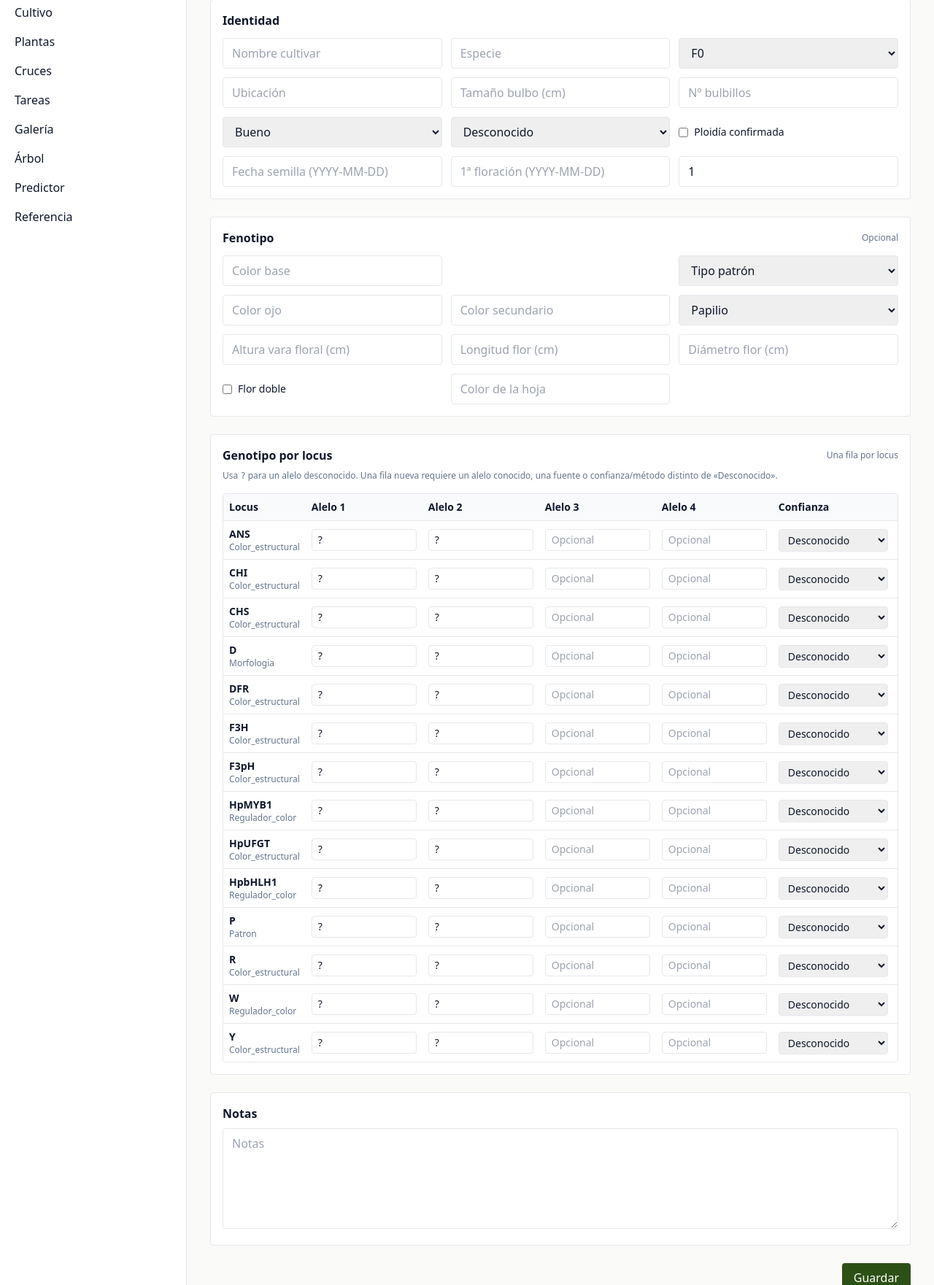
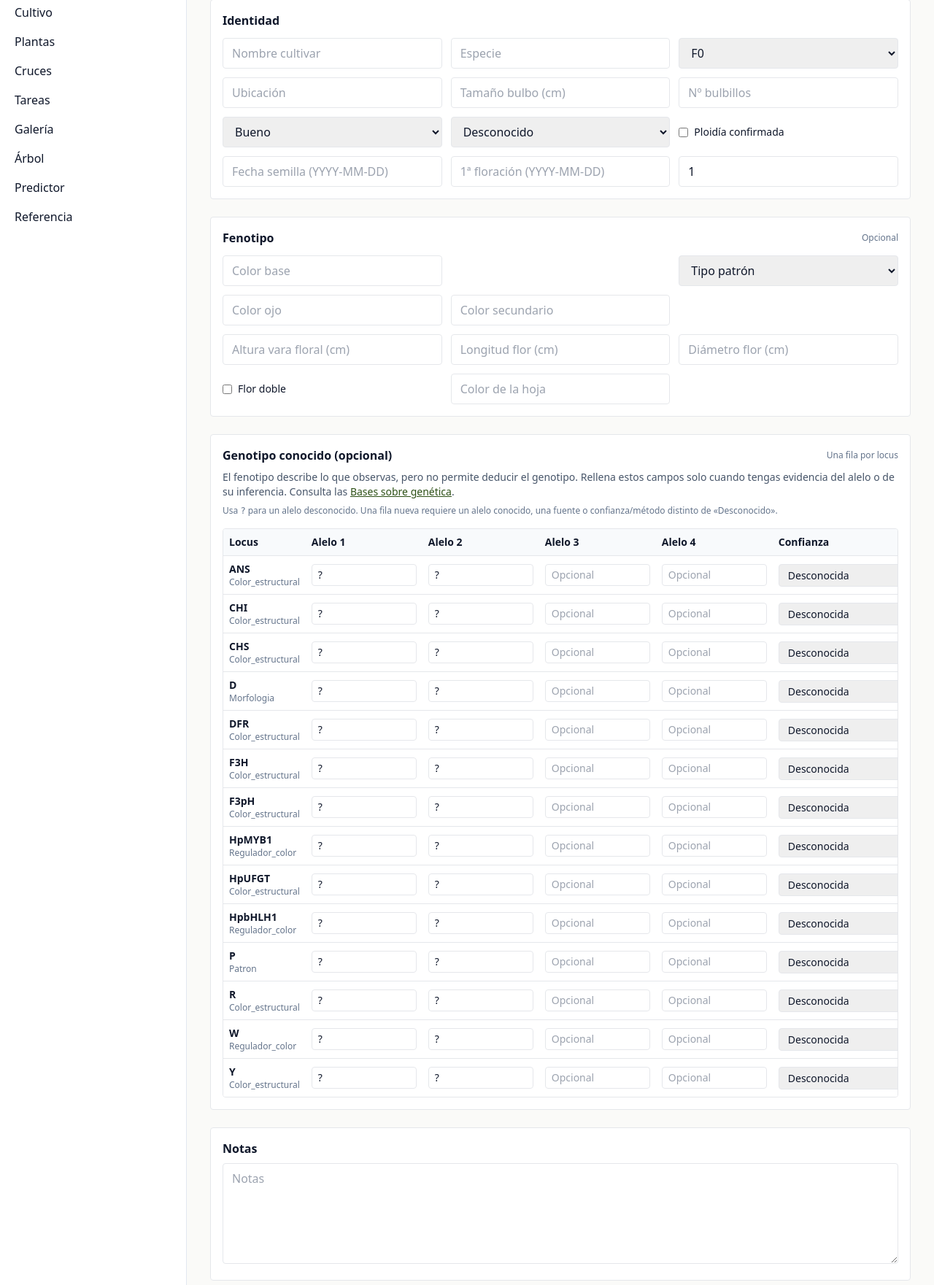
Before and after one commit to BaldoTab/natura_hippeastrum, a FastAPI app: page /plantas/new in a window 1280 px wide. Shown: the part 127-1888 px from the top of the page at 73% size. Run offline with FastAPI, Linux system fonts and the light colour scheme; some libraries are stand-ins or nearby versions.

Commit message:
fix genetics

```diff
--- a/main.py
+++ b/main.py
@@ -374,6 +374,7 @@ def plantas_new(request: Request, db: Session = Depends(get_db)):
             "papilio_opts": [pp.value for pp in PapilioEnum],
             "confianzas": [c.value for c in ConfianzaGenotipoEnum],
             "metodos": [m.value for m in MetodoInferenciaEnum],
+            "labels": _plant_labels(),
         },
     )
 
@@ -406,6 +407,12 @@ async def plantas_new_post(
     fen_color_hojas: str | None = Form(default=None),
     db: Session = Depends(get_db),
 ):
+    fen_patron_papilio = (
+        fen_patron_papilio
+        if fen_tipo_patron == TipoPatronEnum.Papilio.value
+        and fen_patron_papilio in {PapilioEnum.Si.value, PapilioEnum.Parcial.value}
+        else None
+    )
     genotipos = await _parse_genotipos_form(request, db, {})
     planta = crud.create_planta(
         db,
@@ -487,6 +494,7 @@ def plantas_detail(planta_id: int, request: Request, db: Session = Depends(get_d
             "fotos": fotos,
             "foto_principal": foto_principal,
             "etapas": [e.value for e in EtapaFotoEnum],
+            "labels": _plant_labels(),
         },
     )
 
@@ -521,6 +529,7 @@ def plantas_edit(planta_id: int, request: Request, db: Session = Depends(get_db)
             "papilio_opts": [pp.value for pp in PapilioEnum],
             "confianzas": [c.value for c in ConfianzaGenotipoEnum],
             "metodos": [m.value for m in MetodoInferenciaEnum],
+            "labels": _plant_labels(),
         },
     )
 
@@ -558,6 +567,12 @@ async def plantas_edit_post(
     if not planta:
         return RedirectResponse(url="/plantas", status_code=303)
 
+    fen_patron_papilio = (
+        fen_patron_papilio
+        if fen_tipo_patron == TipoPatronEnum.Papilio.value
+        and fen_patron_papilio in {PapilioEnum.Si.value, PapilioEnum.Parcial.value}
+        else None
+    )
     existing = {row.locus_id: row for row in crud.list_genotipos_planta(db, planta_id)}
     genotipos = await _parse_genotipos_form(request, db, existing)
     crud.update_planta(
@@ -880,6 +895,32 @@ def predictor(request: Request):
     )
 
 
+def _plant_labels() -> dict:
+    return {
+        "confianzas": {
+            ConfianzaGenotipoEnum.Confirmado_lab.value: "Confirmado en laboratorio",
+            ConfianzaGenotipoEnum.Alta_observacion.value: "Alta por observación",
+            ConfianzaGenotipoEnum.Media_inferido.value: "Media por inferencia",
+            ConfianzaGenotipoEnum.Baja_visual.value: "Baja por observación visual",
+            ConfianzaGenotipoEnum.Desconocido.value: "Desconocida",
+        },
+        "metodos": {
+            MetodoInferenciaEnum.Citometria_flujo.value: "Citometría de flujo",
+            MetodoInferenciaEnum.Observacion_fenotipo.value: "Observación del fenotipo",
+            MetodoInferenciaEnum.Resultado_cruce_F1.value: "Resultado de cruce F1",
+            MetodoInferenciaEnum.Segregacion_F2.value: "Segregación F2",
+            MetodoInferenciaEnum.Chi_cuadrado.value: "Chi-cuadrado",
+            MetodoInferenciaEnum.Comparacion_parental.value: "Comparación parental",
+            MetodoInferenciaEnum.Desconocido.value: "Desconocido",
+        },
+        "papilio": {
+            PapilioEnum.Si.value: "Sí",
+            PapilioEnum.No.value: "No",
+            PapilioEnum.Parcial.value: "Parcial",
+        },
+    }
+
+
 def _reference_labels() -> dict:
     return {
         "estados": {state.value: state.value.replace("_", " ") for state in EstadoCuracionEnum},
--- a/templates/plantas/detail.html
+++ b/templates/plantas/detail.html
@@ -75,7 +75,7 @@
             <div><span class="text-slate-500">Color base:</span> {{ fenotipo.color_base or '—' }}</div>
             <div></div>
             <div><span class="text-slate-500">Patrón:</span> {{ fenotipo.tipo_patron.value if fenotipo.tipo_patron else '—' }}</div>
-            <div><span class="text-slate-500">Papilio:</span> {{ fenotipo.patron_papilio or '—' }}</div>
+            <div><span class="text-slate-500">Papilio:</span> {{ labels.papilio[fenotipo.patron_papilio.value] if fenotipo.patron_papilio else '—' }}</div>
             <div><span class="text-slate-500">Flor doble:</span> {{ 'Sí' if fenotipo.flor_doble else 'No' }}</div>
             <div><span class="text-slate-500">Altura vara floral:</span> {{ fenotipo.altura_vara_floral_cm or '—' }} cm</div>
             <div><span class="text-slate-500">Longitud flor:</span> {{ fenotipo.longitud_flor_cm or '—' }} cm</div>
@@ -98,7 +98,7 @@
               <div class="flex items-center justify-between border rounded p-2 text-sm">
                 <div>
                   <div class="mono font-semibold">{{ g.locus.codigo }}</div>
-                  <div class="text-xs text-slate-500">{{ g.metodo_inferencia }} · {{ g.confianza }}</div>
+                  <div class="text-xs text-slate-500">{{ labels.metodos[g.metodo_inferencia.value] }} · {{ labels.confianzas[g.confianza.value] }}</div>
                 </div>
                 <div class="mono">{{ g.genotipo_display or (g.alelo_1 ~ '/' ~ g.alelo_2) }}</div>
               </div>
--- a/templates/plantas/form.html
+++ b/templates/plantas/form.html
@@ -52,7 +52,7 @@
       </div>
     </section>
 
-    <section id="fenotipo" class="p-4 rounded border bg-white">
+    <section id="fenotipo" class="p-4 rounded border bg-white" x-data='{ tipoPatron: {{ (fen.tipo_patron.value if fen.tipo_patron else "")|tojson }} }'>
       <div class="flex items-center justify-between">
         <div class="font-semibold">Fenotipo</div>
         <div class="text-xs text-slate-500">Opcional</div>
@@ -60,7 +60,7 @@
       <div class="grid grid-cols-1 lg:grid-cols-3 gap-3 mt-3">
         <input name="fen_color_base" value="{{ fen.color_base or '' }}" class="border rounded px-3 py-2" placeholder="Color base" />
         <div></div>
-        <select name="fen_tipo_patron" class="border rounded px-3 py-2">
+        <select name="fen_tipo_patron" x-model="tipoPatron" class="border rounded px-3 py-2">
           <option value="">Tipo patrón</option>
           {% for tp in tipo_patrones %}
             <option value="{{ tp }}" {% if fen.tipo_patron == tp %}selected{% endif %}>{{ tp }}</option>
@@ -70,12 +70,15 @@
       <div class="grid grid-cols-1 lg:grid-cols-3 gap-3 mt-3">
         <input name="fen_color_ojo" value="{{ fen.color_ojo or '' }}" class="border rounded px-3 py-2" placeholder="Color ojo" />
         <input name="fen_color_secundario" value="{{ fen.color_secundario or '' }}" class="border rounded px-3 py-2" placeholder="Color secundario" />
-        <select name="fen_patron_papilio" class="border rounded px-3 py-2">
-          <option value="">Papilio</option>
-          {% for pp in papilio_opts %}
-            <option value="{{ pp }}" {% if fen.patron_papilio == pp %}selected{% endif %}>{{ pp }}</option>
-          {% endfor %}
-        </select>
+        <div x-show="tipoPatron === 'Papilio'" {% if not fen.tipo_patron or fen.tipo_patron.value != 'Papilio' %}style="display:none;"{% endif %}>
+          <label for="fen_patron_papilio" class="block text-xs text-slate-500 mb-1">Grado de papilio</label>
+          <select id="fen_patron_papilio" name="fen_patron_papilio" :disabled="tipoPatron !== 'Papilio'" {% if not fen.tipo_patron or fen.tipo_patron.value != 'Papilio' %}disabled{% endif %} class="border rounded px-3 py-2 w-full">
+            <option value="">Sin especificar</option>
+            {% for pp in papilio_opts if pp != 'No' %}
+              <option value="{{ pp }}" {% if fen.patron_papilio == pp %}selected{% endif %}>{{ labels.papilio[pp] }}</option>
+            {% endfor %}
+          </select>
+        </div>
       </div>
 
       <div class="grid grid-cols-1 lg:grid-cols-3 gap-3 mt-3">
@@ -95,10 +98,11 @@
     </section>
 
     <section id="genotipo" class="p-4 rounded border bg-white">
-      <div class="flex items-center justify-between">
-        <div class="font-semibold">Genotipo por locus</div>
+      <div class="flex items-center justify-between gap-3">
+        <div class="font-semibold">Genotipo conocido (opcional)</div>
         <div class="text-xs text-slate-500">Una fila por locus</div>
       </div>
+      <p class="mt-2 text-sm text-slate-600">El fenotipo describe lo que observas, pero no permite deducir el genotipo. Rellena estos campos solo cuando tengas evidencia del alelo o de su inferencia. Consulta las <a class="text-primary underline" href="/referencia/bases">Bases sobre genética</a>.</p>
       <div class="text-xs text-slate-500 mt-2">Usa <span class="mono">?</span> para un alelo desconocido. Una fila nueva requiere un alelo conocido, una fuente o confianza/método distinto de «Desconocido».</div>
 
       {% if loci|length == 0 %}
@@ -141,14 +145,14 @@
                   <td class="p-2">
                     <select name="gl_{{ locus.id }}_confianza" class="border rounded px-2 py-1">
                       {% for c in confianzas %}
-                        <option value="{{ c }}" {% if (g and g.confianza == c) or (not g and c == 'Desconocido') %}selected{% endif %}>{{ c }}</option>
+                        <option value="{{ c }}" {% if (g and g.confianza == c) or (not g and c == 'Desconocido') %}selected{% endif %}>{{ labels.confianzas[c] }}</option>
                       {% endfor %}
                     </select>
                   </td>
                   <td class="p-2">
                     <select name="gl_{{ locus.id }}_metodo" class="border rounded px-2 py-1">
                       {% for m in metodos %}
-                        <option value="{{ m }}" {% if (g and g.metodo_inferencia == m) or (not g and m == 'Desconocido') %}selected{% endif %}>{{ m }}</option>
+                        <option value="{{ m }}" {% if (g and g.metodo_inferencia == m) or (not g and m == 'Desconocido') %}selected{% endif %}>{{ labels.metodos[m] }}</option>
                       {% endfor %}
                     </select>
                   </td>
```
Also changed, not shown: tests/test_genotype_forms.py (+81 -1 lines).
